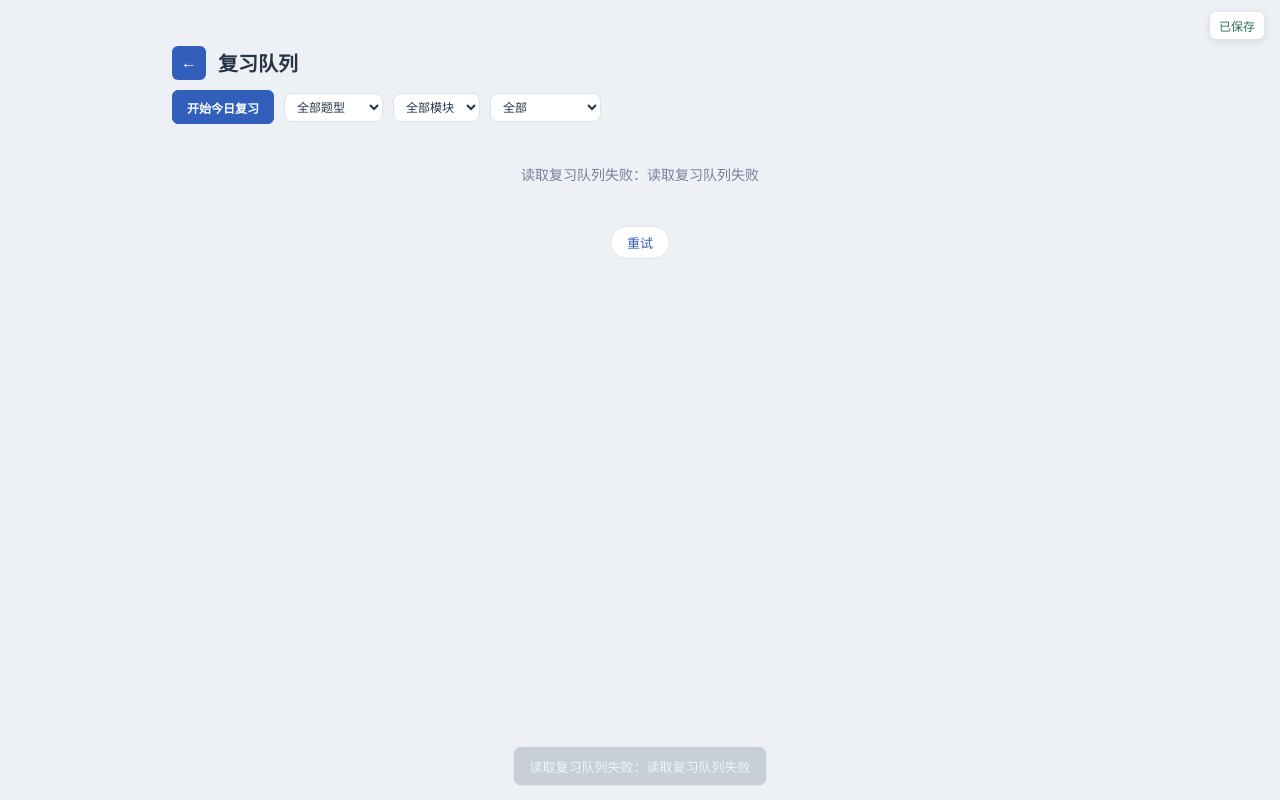
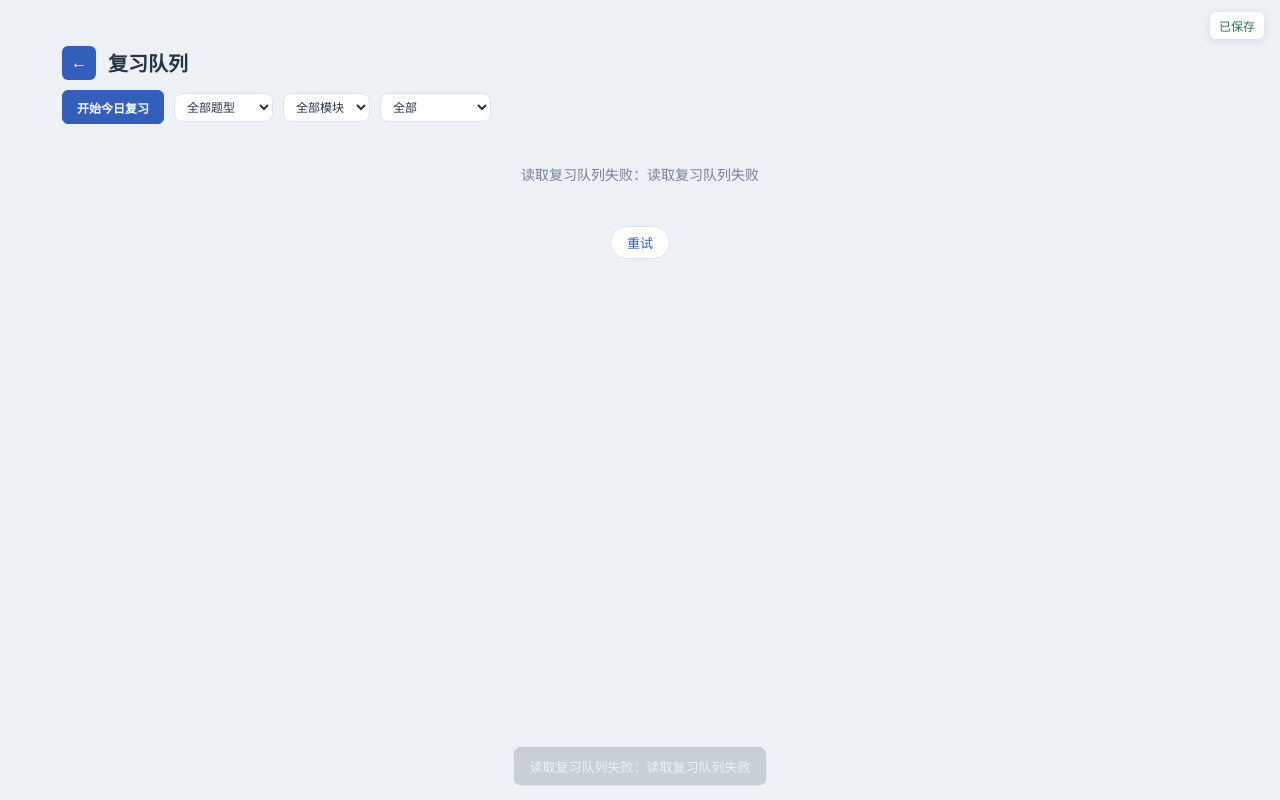
Before and after one commit to lyh-svg/todo_list, a website: page index.html in a window 1280 px wide. Both pictures are taken after a click on the button "打开复习队列（今天到期 + 逾期）". Drawn offline with Linux system fonts and the light colour scheme; no server answers.

Commit message:
fix(ui): A2 去掉 720/980px 窄列限制（外壳 1400、列表型视图 1200、复习会话 820 居中）

```diff
--- a/css/style.css
+++ b/css/style.css
@@ -60,7 +60,7 @@ body {
 .save-status.error { color: #b42318; }
 .app {
     width: 100%;
-    max-width: 720px;
+    max-width: none;
     height: fit-content;
 }
 .view {
@@ -1542,7 +1542,7 @@ body {
     padding: 28px 16px 60px;
 }
 body.modal-open { overflow: hidden; }
-.app { max-width: 980px; }
+.app { max-width: 1400px; }
 .projects-header {
     min-height: 42px;
     margin-bottom: 12px;
@@ -2172,7 +2172,7 @@ body.modal-open { overflow: hidden; }
     align-items: center;
     gap: 12px;
     padding: 18px 22px 10px;
-    max-width: 980px;
+    max-width: 1200px;
     margin: 0 auto;
     width: 100%;
     flex-wrap: wrap;
@@ -2189,7 +2189,7 @@ body.modal-open { overflow: hidden; }
     align-items: center;
     gap: 10px;
     flex-wrap: wrap;
-    max-width: 980px;
+    max-width: 1200px;
     margin: 0 auto;
     width: 100%;
     padding: 0 22px 6px;
@@ -2207,7 +2207,7 @@ body.modal-open { overflow: hidden; }
 }
 .review-toolbar .utility-primary-btn { font-size: 12px; padding: 6px 14px; }
 .review-body {
-    max-width: 980px;
+    max-width: 1200px;
     margin: 0 auto;
     width: 100%;
     padding: 4px 22px 60px;
@@ -2443,6 +2443,8 @@ body.modal-open { overflow: hidden; }
 .extra-ask { width: 100%; margin-top: 8px; padding-top: 6px; border-top: 1px dashed var(--border); flex-wrap: nowrap; gap: 8px; }
 .extra-count { font: inherit; font-size: 12px; padding: 3px 8px; border: 1px solid var(--border); border-radius: 6px; background: #fff; }
 .review-session-head { display: flex; align-items: center; gap: 12px; margin-bottom: 12px; }
+/* 阅读型视图：复习会话整屏限宽 820px 居中（列表/树型视图吃满外壳宽度） */
+#reviewSessionView { max-width: 820px; margin: 0 auto; }
 .review-card { background: var(--panel-bg, #fff); border-radius: 12px; padding: 18px; }
 .review-meta { color: #6b7280; font-size: 13px; margin-bottom: 8px; }
 .review-prompt { font-size: 16px; line-height: 1.6; margin-bottom: 12px; white-space: pre-wrap; }
@@ -2470,7 +2472,7 @@ body.modal-open { overflow: hidden; }
     color: var(--text);
     max-width: 180px;
 }
-.knowledge-list { display: grid; gap: 8px; max-width: 980px; margin: 0 auto; width: 100%; }
+.knowledge-list { display: grid; gap: 8px; max-width: 1200px; margin: 0 auto; width: 100%; }
 .knowledge-item {
     display: flex;
     align-items: center;
```
